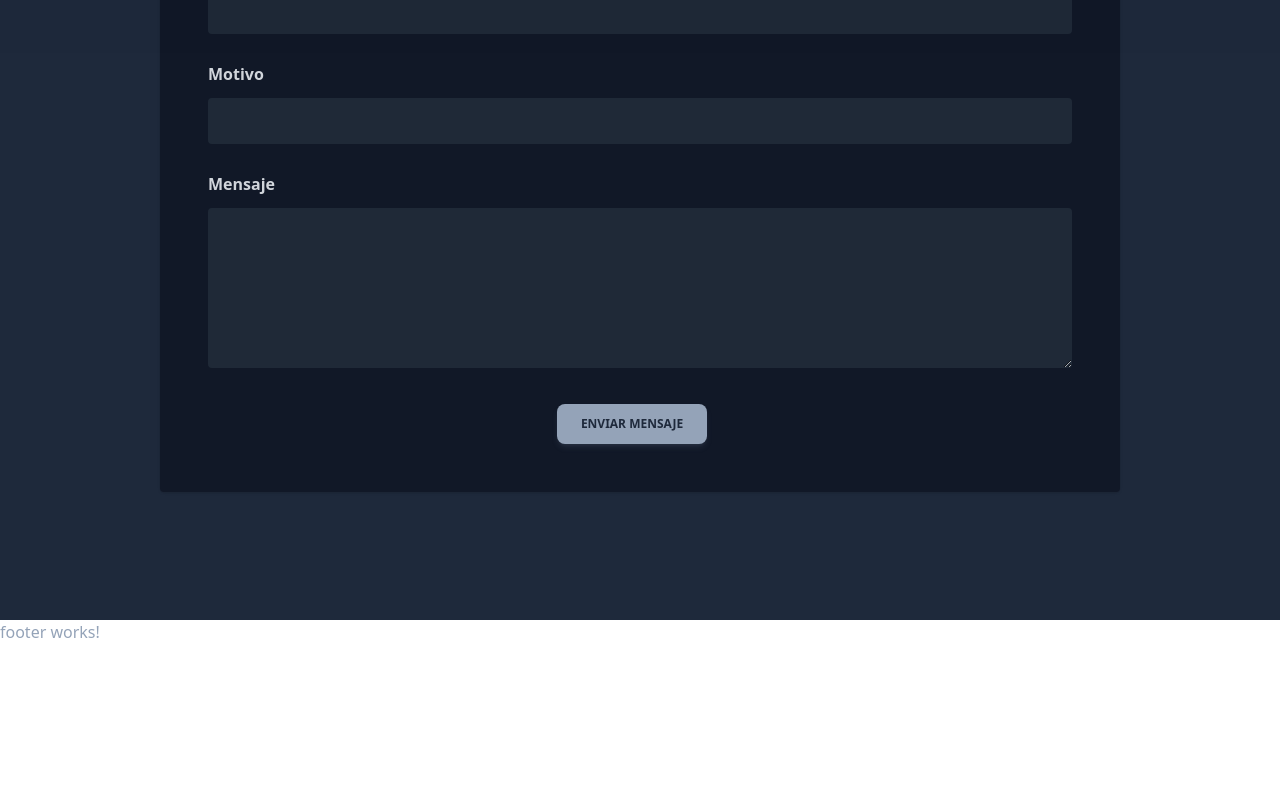
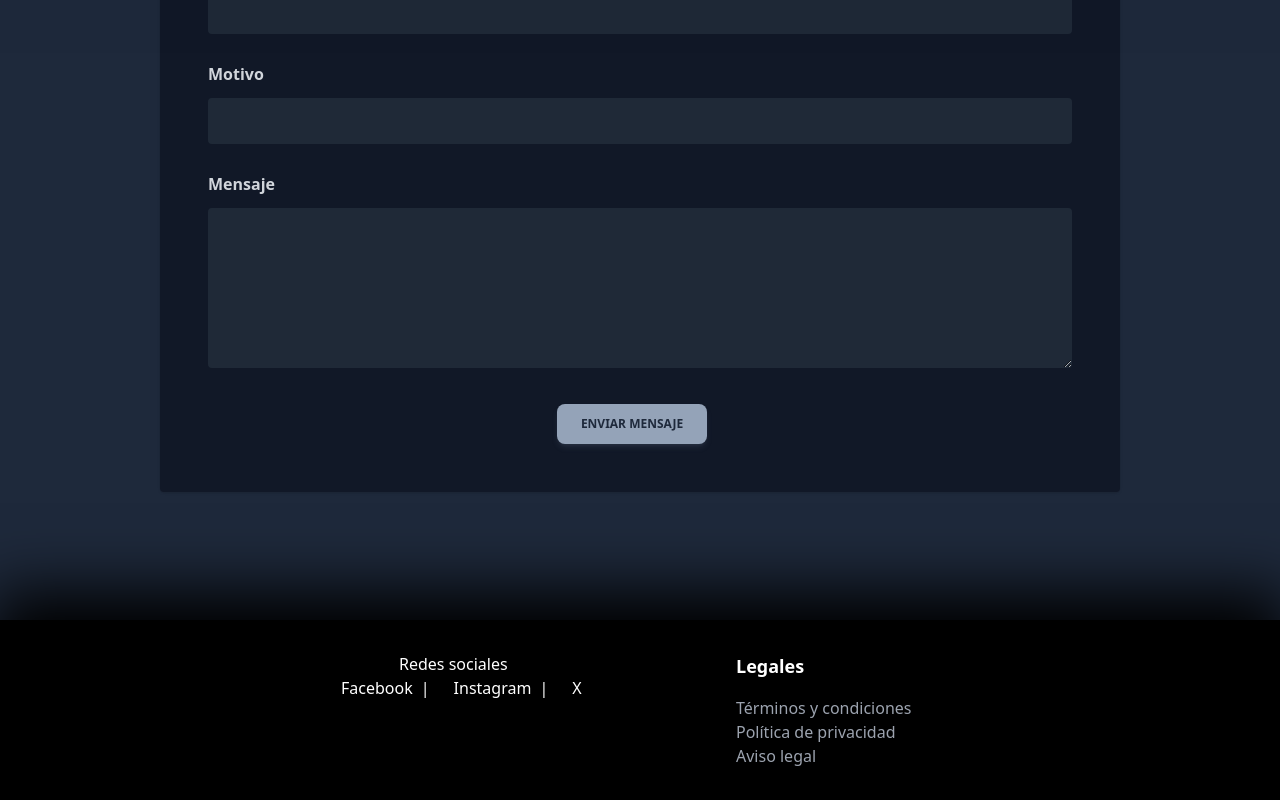
Before and after one commit to JoniMeichtry11/Meichtech-proyect, an Angular app: page / in a window 1280 px wide. Shown: the part 2510-3310 px from the top of the page. Before the commit the page ends 3154 px from the top, so only its background shows below. Built offline with nearby package versions, Linux system fonts and the light colour scheme.

Commit message:
feat: add html to the footer

```diff
--- a/src/app/components/footer/footer.component.html
+++ b/src/app/components/footer/footer.component.html
@@ -1 +1,36 @@
-<p>footer works!</p>
+<footer class="bg-black text-white shadow-[0_-20px_60px_8px_rgba(0,0,0,0.1)] shadow-black">
+  <div class="container mx-auto py-8">
+    <div class="flex flex-wrap justify-center gap-5 md:gap-40">
+      <div class="w-full sm:w-1/2 md:w-1/4 lg:w-1/6 px-4">
+        <h3 class="text-center">Redes sociales</h3>
+        <div class="flex gap-2 justify-center ">
+          <a href="#" class="flex align-middle">
+            <span class="icon-[logos--facebook] text-xl mx-2" role="img" aria-hidden="true"></span> Facebook
+            <h3 class="text-lg font-semibold mb-4">
+            </h3>
+          </a>
+          |
+          <a href="#" class="flex align-middle">
+            <span class="icon-[skill-icons--instagram] text-xl mx-2" role="img" aria-hidden="true"></span> Instagram
+            <h3 class="text-lg font-semibold mb-4">
+            </h3>
+          </a>
+          |
+          <a href="#" class="flex align-middle">
+            <span class="icon-[prime--twitter] text-xl mx-2" role="img" aria-hidden="true"></span> X
+            <h3 class="text-lg font-semibold mb-4">
+            </h3>
+          </a>
+        </div>
+      </div>
+      <div class="w-full sm:w-1/2 md:w-1/4 lg:w-1/6 px-4">
+        <h3 class="text-lg font-semibold mb-4">Legales</h3>
+        <ul class="list-none">
+          <li><a href="#" class="text-gray-400 hover:text-white">Términos y condiciones</a></li>
+          <li><a href="#" class="text-gray-400 hover:text-white">Política de privacidad</a></li>
+          <li><a href="#" class="text-gray-400 hover:text-white">Aviso legal</a></li>
+        </ul>
+      </div>
+    </div>
+  </div>
+</footer>
```
